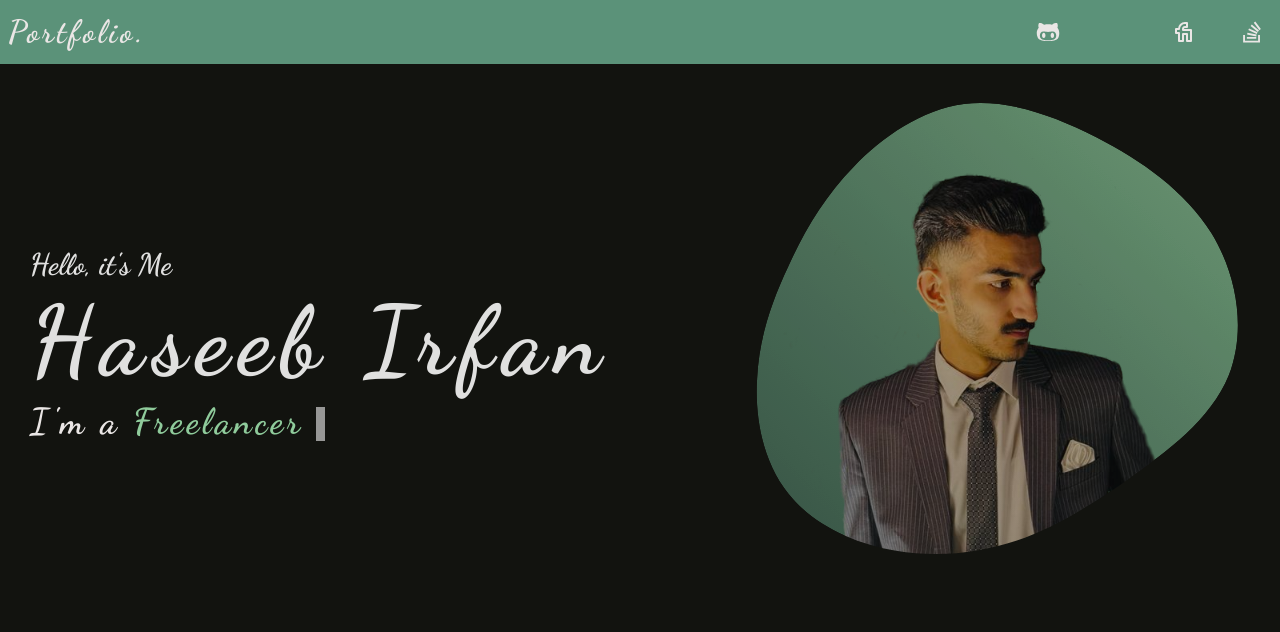
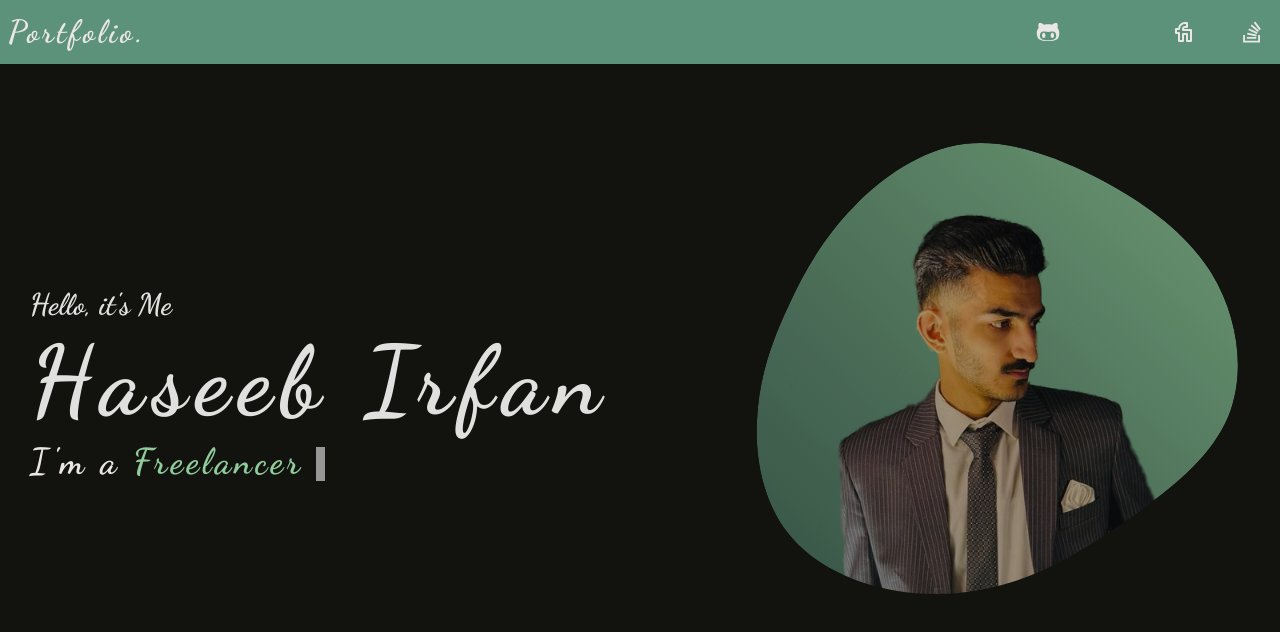
Before and after one commit to haseeb-sheikh10/My-Portfolio, a React (Vite) app: page / in a window 1280 px wide. Shown: the top 632 px of the page. Built offline with nearby package versions, Linux system fonts and the light colour scheme; some icons are missing; a web font is replaced by a local one.

Commit message:
chakra theme setup

```diff
--- a/package.json
+++ b/package.json
@@ -11,9 +11,13 @@
     "install:clean": "rm -rf node_modules/ && rm -rf package-lock.json && npm install && npm run dev"
   },
   "dependencies": {
+    "@chakra-ui/react": "^2.8.2",
+    "@emotion/react": "^11.11.1",
+    "@emotion/styled": "^11.11.0",
     "@fontsource-variable/fira-code": "^5.0.15",
     "@mui/icons-material": "^5.14.18",
     "@reduxjs/toolkit": "^1.9.7",
+    "framer-motion": "^10.16.5",
     "react": "^18.2.0",
     "react-dom": "^18.2.0",
     "react-icons": "^4.12.0",
--- a/src/Theme/theme.js
+++ b/src/Theme/theme.js
@@ -0,0 +1,21 @@
+import { extendTheme } from "@chakra-ui/react";
+
+const CustomTheme = {
+  styles: {
+    global: (props) => ({
+      "html, body": {
+        fontSize: "sm",
+        color: props.colorMode === "dark" ? "white" : "black",
+        lineHeight: "tall",
+      },
+      a: {
+        color: props.colorMode === "dark" ? "teal.300" : "teal.500",
+      },
+      div: {
+        background: "#12130f",
+      },
+    }),
+  },
+};
+
+export const theme = extendTheme({ CustomTheme });
--- a/src/Views/HeroSection.jsx
+++ b/src/Views/HeroSection.jsx
@@ -28,7 +28,7 @@ const HeroSection = () => {
   }, []);
 
   return (
-    <div className="grid grid-cols-2 place-content-center h-[70vh]">
+    <div className="grid grid-cols-2 place-content-center h-[100%]">
       <div className="flex flex-col gap-3 font-heading my-auto mx-auto">
         <h1 className="text-3xl">Hello, it's Me</h1>
         <h1 className="text-8xl tracking-widest">Haseeb Irfan</h1>
--- a/src/main.jsx
+++ b/src/main.jsx
@@ -4,11 +4,15 @@ import App from "./App.jsx";
 import "./index.css";
 import { store } from "./Redux/Store.js";
 import { Provider } from "react-redux";
+import { ChakraProvider } from "@chakra-ui/react";
+import { theme } from "./Theme/theme.js";
 
 ReactDOM.createRoot(document.getElementById("root")).render(
   <Provider store={store}>
     <React.StrictMode>
+      {/* <ChakraProvider theme={theme}> */}
       <App />
+      {/* </ChakraProvider> */}
     </React.StrictMode>
   </Provider>
 );
--- a/tailwind.config.js
+++ b/tailwind.config.js
@@ -11,7 +11,7 @@ export default {
       },
       fontFamily: {
         heading: "Dancing Script, Roboto",
-        display: "Fira Code Variable, Roboto",
+        display: "Roboto",
       },
     },
   },
```
Also changed, not shown: 1 other file (tests, documents, lock files or other folders).
